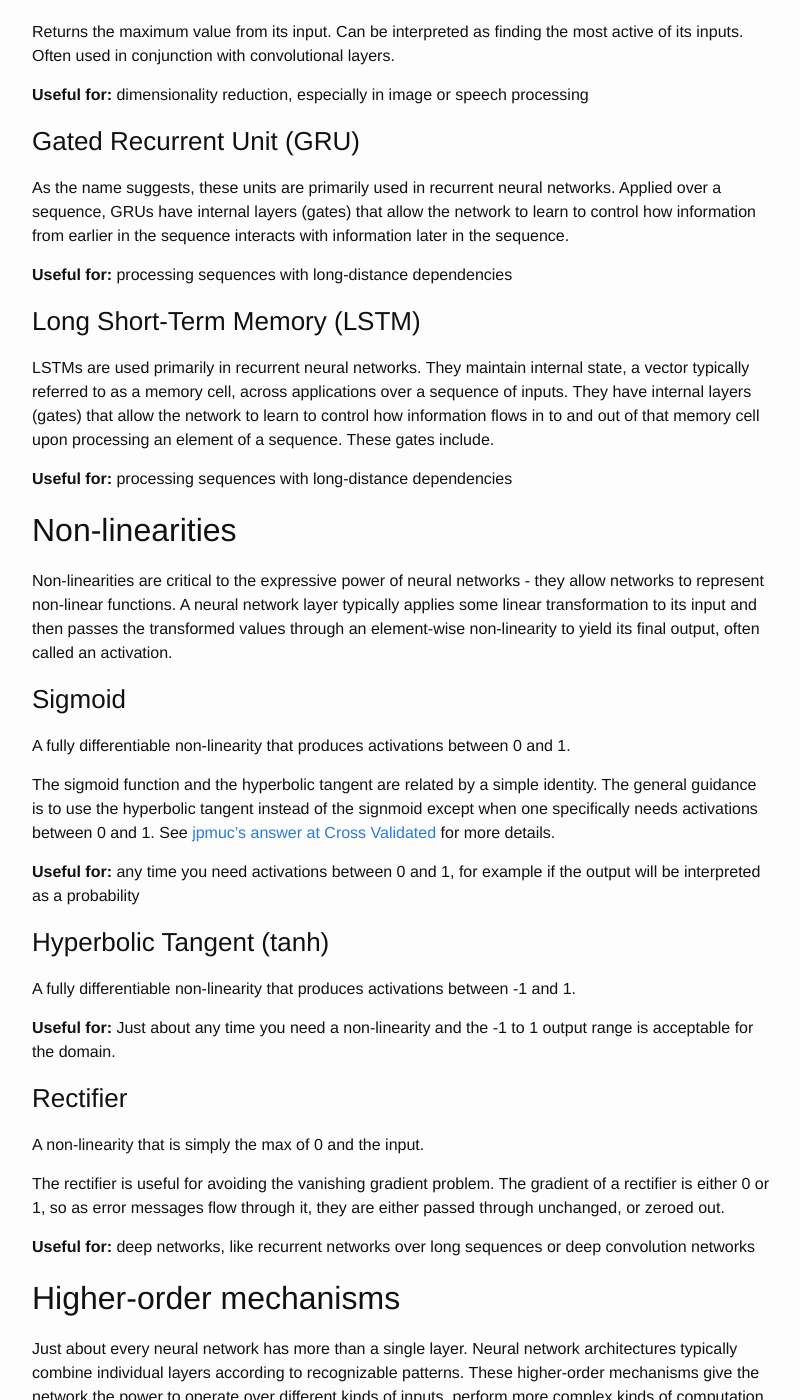
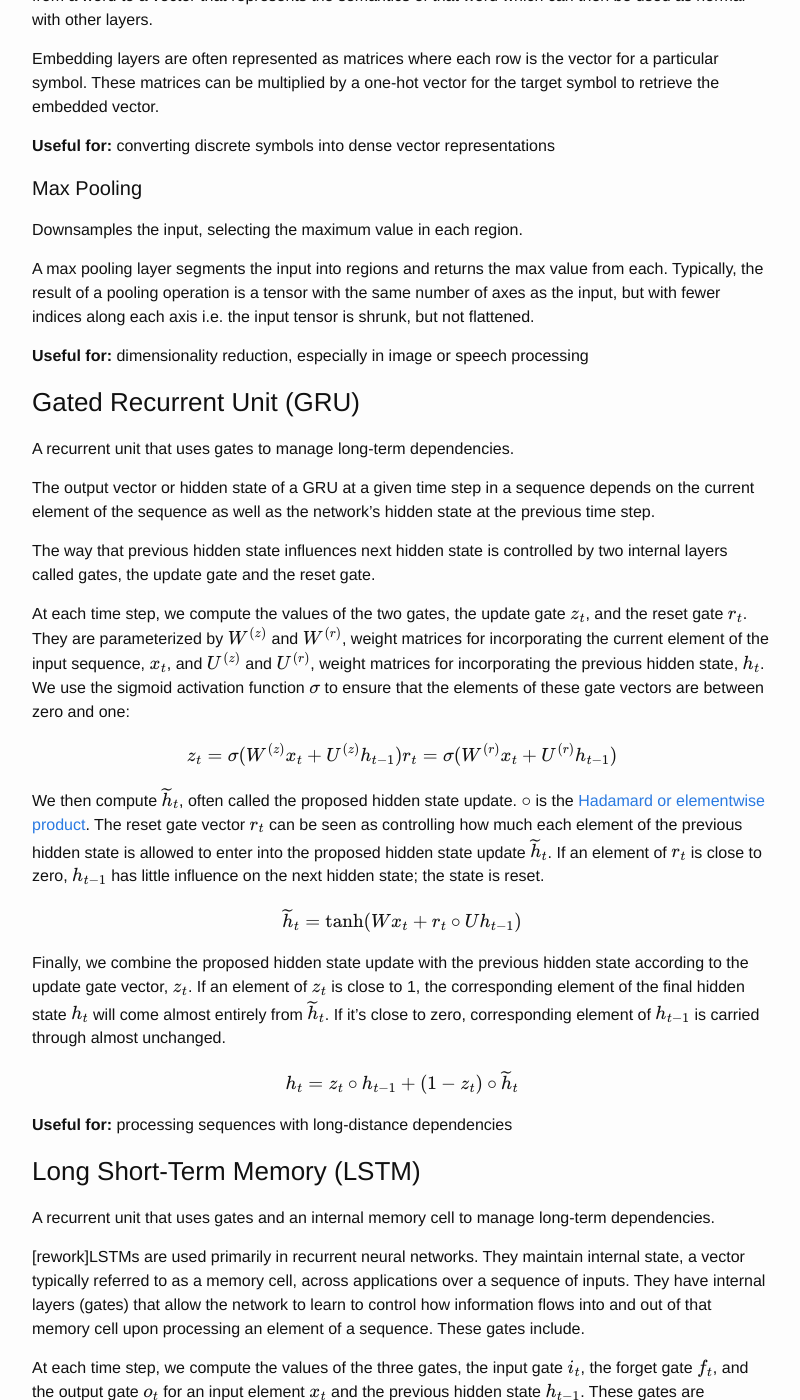
Before and after one commit to GradySimon/neural-network-building-blocks, a Jekyll site: the page built from index.md, in a window 1280 px wide and 1400 px high, scrolled down 1386 px. Shown: the whole window, without its empty margins (238-1038 px from the left). Built offline with Jekyll 4.4.1, drawn with Linux system fonts in a browser that asks for light colours; formulas are drawn with MathJax 3; some of the changed text lies outside the part shown.

Commit message:
Add formulas and MathJax display, edit copy

```diff
--- a/_includes/head.html
+++ b/_includes/head.html
@@ -9,4 +9,8 @@
   <link rel="stylesheet" href="{{ "/css/main.css" | prepend: site.baseurl }}">
   <link rel="canonical" href="{{ page.url | replace:'index.html','' | prepend: site.baseurl | prepend: site.url }}">
   <link rel="alternate" type="application/rss+xml" title="{{ site.title }}" href="{{ "/feed.xml" | prepend: site.baseurl | prepend: site.url }}">
+
+  <script type="text/javascript" async
+  src="//cdn.mathjax.org/mathjax/latest/MathJax.js?config=TeX-MML-AM_CHTML">
+</script>
 </head>
--- a/index.md
+++ b/index.md
@@ -4,9 +4,9 @@ layout: page
 
 # Neural Network Building Blocks
 
-Deep learning is hot. New architectures are published all the time, setting the state of the art on a huge variety of different tasks. Once an obscure sub-branch of machine learning, articles on the topic are now popping up on Hacker News almost daily.
+Deep learning is hot. New architectures are published all the time, setting the state of the art on a huge variety of different tasks.
 
-Research is outpacing application. New architectures are being created so frequently that it's difficult just to keep track of what's out there. The machine learning practitioner is drowning in options: should I use an RNN or a feedforward architecture? Wait, does that "R" stand for recurrent or recursive? Attentional models seem promising - have they been applied to this problem? I've heard of researchers applying convolutional networks to text processing - when is that appropriate?
+Research is outpacing application. New architectures are being created so frequently that it's difficult to keep track of what's out there. The machine learning practitioner is drowning in options: should I use an RNN or a feedforward architecture? Wait, does that "R" stand for recurrent or recursive? Attentional models seem promising - have they been applied to this problem?
 
 Neural network architectures tend to be highly modular. Certain components are used over and over in different architectures. LSTMs, for example have been one of the darlings of 2015, finding application in all kinds of different networks. Much of the recent innovation in deep learning has been in using these components together in new and exciting ways. Connect a convolutional net to an LSTM and you get a video processor.
 
@@ -18,12 +18,22 @@ Neural networks are made up of layers. Sometimes we construct a single logical l
 A layer takes a vector as input and produces another vector, not necessarily of the same size, as output.
 
 ### Vanilla
-A simple multiplication of the input vector by a weight matrix, typically passed through a non-linearity.
+A linear transformation of the input followed by a non-linearity.
+
+A vanilla layer, $$h$$ can be defined for a weight matrix $$W$$, bias vector $$b$$, and a nonlinearity $$f$$:
+
+$$h(x) = f(Wx + b)$$
 
 **Useful for:** mapping from one feature space to another
 
 ### Softmax
-Takes a vector as input, outputs a vector whose elements are each between 0 and 1 and also sum to 1. This output vector can be interpreted as a categorical probability distribution.
+Turns an input vector into a categorical probability distribution.
+
+Takes an input vector and returns another vector of the same dimensionality whose elements are each between 0 and 1 and also sum to 1. This makes the output vector suitable to be interpreted as a categorical probability distribution.
+
+For an $$n$$-dimensional input vector $$x$$, each element $$i$$ of a softmax layer's output is defined as:
+
+$$softmax(x)_i = \frac{e^{x_i}}{\sum_{j=1}^n e^{x_j}}$$
 
 **Useful for:** multiclass classification, attention
 
@@ -36,18 +46,66 @@ Embedding layers are often represented as matrices where each row is the vector
 
 **Useful for:** converting discrete symbols into dense vector representations
 
-### Max Pooling
-Returns the maximum value from its input. Can be interpreted as finding the most active of its inputs. Often used in conjunction with convolutional layers.
+#### Max Pooling
+
+Downsamples the input, selecting the maximum value in each region.
+
+A max pooling layer segments the input into regions and returns the max value from each. Typically, the result of a pooling operation is a tensor with the same number of axes as the input, but with fewer indices along each axis i.e. the input tensor is shrunk, but not flattened.
 
 **Useful for:** dimensionality reduction, especially in image or speech processing
 
 ### Gated Recurrent Unit (GRU)
-As the name suggests, these units are primarily used in recurrent neural networks. Applied over a sequence, GRUs have internal layers (gates) that allow the network to learn to control how information from earlier in the sequence interacts with information later in the sequence.
+A recurrent unit that uses gates to manage long-term dependencies.
+
+The output vector or hidden state of a GRU at a given time step in a sequence depends on the current element of the sequence as well as the network's hidden state at the previous time step.
+
+The way that previous hidden state influences next hidden state is controlled by two internal layers called gates, the update gate and the reset gate.
+
+At each time step, we compute the values of the two gates, the update gate $$z_t$$, and the reset gate $$r_t$$. They are parameterized by $$W^{(z)}$$ and $$W^{(r)}$$, weight matrices for incorporating the current element of the input sequence, $$x_t$$, and $$U^{(z)}$$ and $$U^{(r)}$$, weight matrices for incorporating the previous hidden state, $$h_t$$. We use the sigmoid activation function $$\sigma$$ to ensure that the elements of these gate vectors are between zero and one:
+
+$$
+z_t = \sigma(W^{(z)}x_t + U^{(z)}h_{t-1}) \\
+r_t = \sigma(W^{(r)}x_t + U^{(r)}h_{t-1})
+$$
+
+We then compute $$\widetilde{h}_t$$, often called the proposed hidden state update. $$\circ$$ is the [Hadamard or elementwise product](https://en.wikipedia.org/wiki/Hadamard_product_(matrices)). The reset gate vector $$r_t$$ can be seen as controlling how much each element of the previous hidden state is allowed to enter into the proposed hidden state update $$\widetilde{h}_t$$. If an element of $$r_t$$ is close to zero, $$h_{t-1}$$ has little influence on the next hidden state; the state is reset.
+
+$$
+\widetilde{h}_t = \tanh(Wx_t + r_t \circ Uh_{t-1})
+$$
+
+Finally, we combine the proposed hidden state update with the previous hidden state according to the update gate vector, $$z_t$$. If an element of $$z_t$$ is close to 1, the corresponding element of the final hidden state $$h_t$$ will come almost entirely from $$\widetilde{h}_t$$. If it's close to zero, corresponding element of $$h_{t-1}$$ is carried through almost unchanged.
+
+$$
+h_t = z_t \circ h_{t-1} + (1 - z_t) \circ \widetilde{h}_t
+$$
 
 **Useful for:** processing sequences with long-distance dependencies
 
 ### Long Short-Term Memory (LSTM)
-LSTMs are used primarily in recurrent neural networks. They maintain internal state, a vector typically referred to as a memory cell, across applications over a sequence of inputs. They have internal layers (gates) that allow the network to learn to control how information flows in to and out of that memory cell upon processing an element of a sequence. These gates include.
+A recurrent unit that uses gates and an internal memory cell to manage long-term dependencies.
+
+[rework]LSTMs are used primarily in recurrent neural networks. They maintain internal state, a vector typically referred to as a memory cell, across applications over a sequence of inputs. They have internal layers (gates) that allow the network to learn to control how information flows into and out of that memory cell upon processing an element of a sequence. These gates include.
+
+At each time step, we compute the values of the three gates, the input gate $$i_t$$, the forget gate $$f_t$$, and the output gate $$o_t$$ for an input element $$x_t$$ and the previous hidden state $$h_{t-1}$$. These gates are parameterized by $$W^{(i)}$$, $$W^{(f)}$$, and $$W^{(o)}$$, weight matrices for incorporating the current element of the input sequence, and by $$U^{(i)}$$, $$U^{(f)}$$, and $$U^{(o)}$$, weight matrices for incorporating the previous hidden state:
+
+$$
+i_t = \sigma(W^{(i)}x_t + U^{(i)}h_{t-1}) \\
+f_t = \sigma(W^{(f)}x_t + U^{(f)}h_{t-1}) \\
+o_t = \sigma(W^{(o)}x_t + U^{(o)}h_{t-1})
+$$
+
+To compute the new value of the memory cell $$c_t$$, we first compute a proposed new memory cell $$\widetilde{c}_t$$:
+
+$$ \widetilde{c}_t = tanh(W^{(c)}x_t + U^{(c)}h_{t-1}) $$
+
+The final memory cell is computed by combining the proposed new memory cell and the previous memory cell according to the forget and input gates. If $$f_t$$ is close to zero, the previous value of the memory cell is "forgotten". If $$i_t$$ is close to zero, the new value of the memory cell is mostly unaffected by the current input element:
+
+$$ c_t = f_t \circ c_{t-1} + i_t \circ \widetilde{c}_t $$
+
+Finally, we compute the new hidden state $$h_t$$. The output gate $$o_t$$ controls the degree to which the value of the memory cell is output into the LSTM's hidden state:
+
+$$ h_t = o_t \circ tanh(c_t) $$
 
 **Useful for:** processing sequences with long-distance dependencies
 
@@ -59,10 +117,18 @@ A fully differentiable non-linearity that produces activations between 0 and 1.
 
 The sigmoid function and the hyperbolic tangent are related by a simple identity. The general guidance is to use the hyperbolic tangent instead of the signmoid except when one specifically needs activations between 0 and 1. See [jpmuc's answer at Cross Validated](http://stats.stackexchange.com/a/101563) for more details.
 
-**Useful for:** any time you need activations between 0 and 1, for example if the output will be interpreted as a probability
+The sigmoid function, often denotes $$\sigma$$ is defined for a scalar $$x$$ as:
+
+$$ \sigma(x) = \frac{1}{1 + e^{-x}} $$
+
+**Useful for:** any time you need activations between 0 and 1, for example if the output will be interpreted as a probability or as a gate.
 
 ### Hyperbolic Tangent (tanh)
 A fully differentiable non-linearity that produces activations between -1 and 1.
+
+The hyperbolic tangent $$tanh$$ can be defined for a scalar $$x$$ as:
+
+$$ tanh(x) = \frac{e^{2x} - 1}{e^{2x} + 1} $$
 
 **Useful for:** Just about any time you need a non-linearity and the -1 to 1 output range is acceptable for the domain.
 
@@ -70,6 +136,10 @@ A fully differentiable non-linearity that produces activations between -1 and 1.
 A non-linearity that is simply the max of 0 and the input.
 
 The rectifier is useful for avoiding the vanishing gradient problem. The gradient of a rectifier is either 0 or 1, so as error messages flow through it, they are either passed through unchanged, or zeroed out.
+
+The rectifier can be defined for a scalar $$x$$ as:
+
+$$ f(x) = max(0, x) $$
 
 **Useful for:** deep networks, like recurrent networks over long sequences or deep convolution networks
 
```
